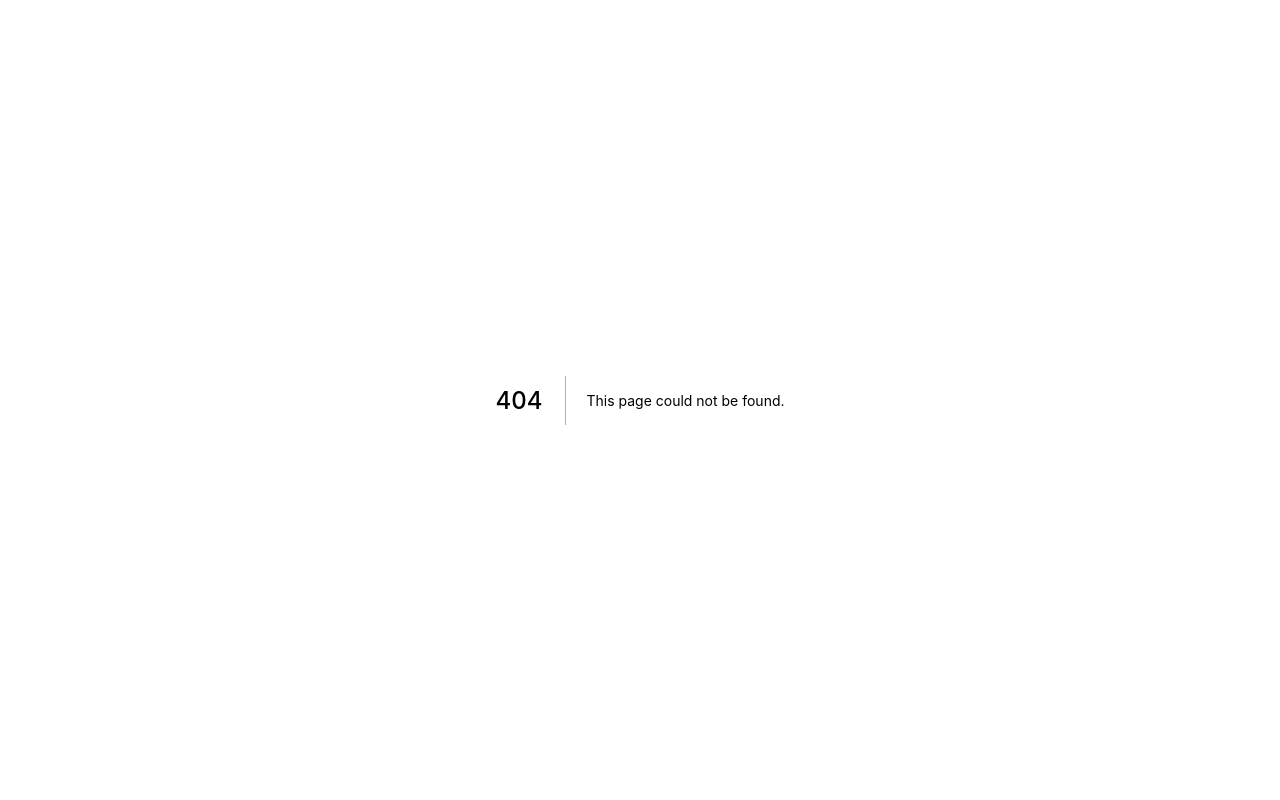
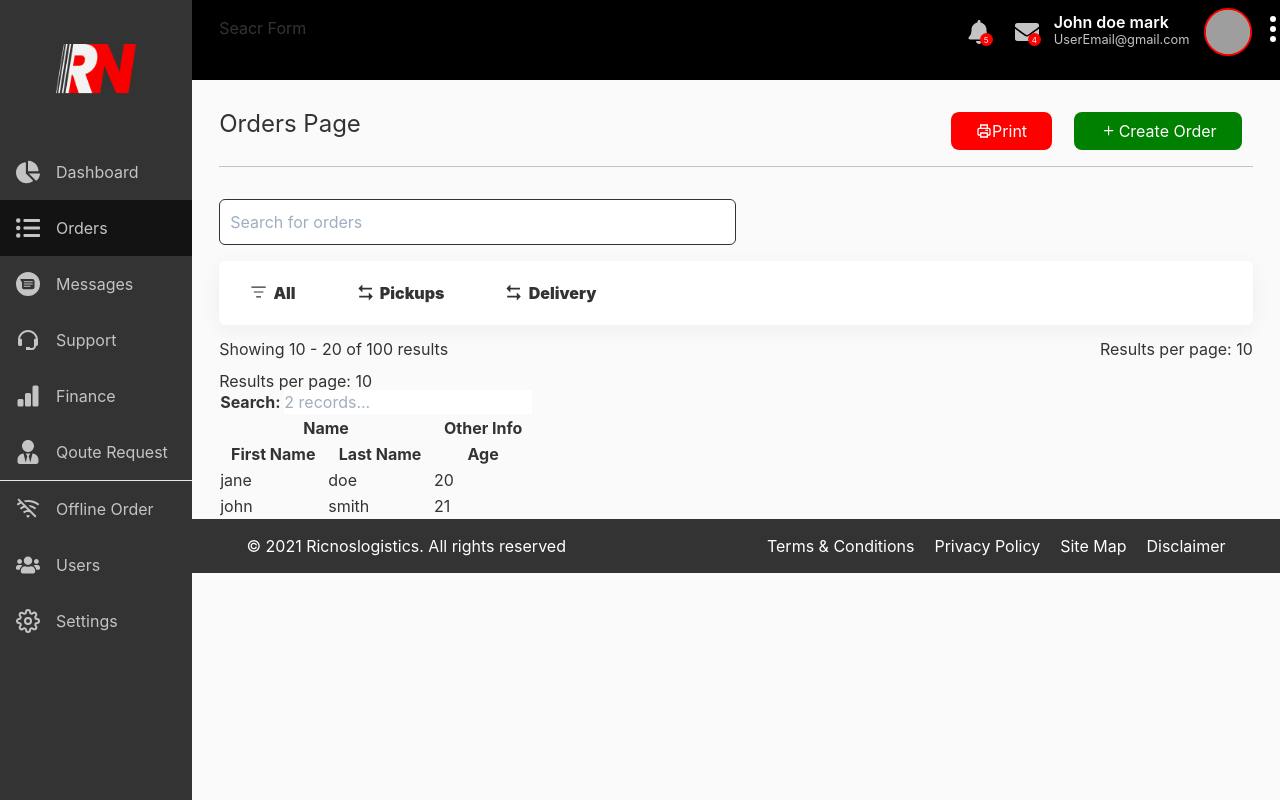
Before and after one commit to calebbenjin/ricnosadmin1, a Next.js app: page /orders in a window 1280 px wide. Before the commit this address had no page. Built offline with nearby package versions, Linux system fonts and the light colour scheme; grey boxes are pictures that could not be loaded.

Commit message:
'Order-table-with-React-table'

```diff
--- a/components/atoms/Button.js
+++ b/components/atoms/Button.js
@@ -1,17 +1,29 @@
 import styled from 'styled-components'
 
 
-export default function ButtonComponent() {
+export default function Button({ children, className }) {
   return (
-    <Button>
-
-    </Button>
+    <ButtonComponent type="submit" className={className}>
+      {children}
+    </ButtonComponent>
   )
 }
 
 
 
-const Button = styled.button`
+const ButtonComponent = styled.button`
   background: red;
+  color: #fff;
+  padding: 7px 25px;
+  border-radius: 8px;
+  transition: all 0.3s ease-in;
+  font-size: ${(props) => props.theme.fontSize.small};
+  margin: 0 0.7rem;
+  display: flex;
+  align-items: center;
+  justify-content: center;
 
+  &:hover {
+    background: #9c0202;
+  }
 `;
--- /dev/null
+++ b/components/atoms/DefaultColumFilter.js
@@ -0,0 +1,15 @@
+export default function DefaultColumnFilter({
+  column: { filterValue, preFilteredRows, setFilter }
+}) {
+  const count = preFilteredRows.length;
+
+  return (
+    <input
+      value={filterValue || ""}
+      onChange={e => {
+        setFilter(e.target.value || undefined);
+      }}
+      placeholder={`Search ${count} records...`}
+    />
+  );
+};
--- /dev/null
+++ b/components/atoms/GlobalFilters.js
@@ -0,0 +1,25 @@
+
+
+export default function GlobalFilters({
+  preGlobalFilteredRows,
+  globalFilter,
+  setGlobalFilter,
+}) {
+  const count = preGlobalFilteredRows && preGlobalFilteredRows.length;
+
+  return (
+    <span>
+      Search:{" "}
+      <input
+        value={globalFilter || ""}
+        onChange={e => {
+          setGlobalFilter(e.target.value || undefined); // Set undefined to remove the filter entirely
+        }}
+        placeholder={`${count} records...`}
+        style={{
+          border: "0"
+        }}
+      />
+    </span>
+  );
+}
--- a/components/atoms/Heading.js
+++ b/components/atoms/Heading.js
@@ -18,4 +18,8 @@ const SecHeading = styled.div`
   color: ${props => props.theme.colors.primary};
   font-size: ${props => props.theme.fontSize.medium};
   /* font-weight: ${props => props.fontWeight ? props.fontWeight : '400'}; */
+
+  h2 {
+    font-weight: ${(props) => props.theme.fontWeight.bold};
+  }
 `;
--- a/components/atoms/Sidebar.js
+++ b/components/atoms/Sidebar.js
@@ -23,7 +23,7 @@ export default function Sidebar() {
             <FaChartPie className='icon' /> Dashboard
           </a>
         </Link>
-        <Link href='/dashboard/orders'>
+        <Link href='/orders'>
           <a className='navLink'>
             <FaListUl className='icon' /> Orders
           </a>
--- /dev/null
+++ b/components/atoms/Table.js
@@ -0,0 +1,108 @@
+import React, { useState, useMemo, useEffect } from 'react'
+import DefaultColumnFilter from './DefaultColumFilter'
+import GlobalFilter from './GlobalFilters'
+import {  useTable, useFilters, useSortBy, useGlobalFilter } from 'react-table'
+
+export default function Table({ data, columns }) {
+  const [tableData, setTableData] = useState([])
+
+  const filterTypes = useMemo(
+    () => ({
+      text: (rows, id, filterValue) => {
+        return rows.filterTypes((row) => {
+          const rowValue = row.values[id]
+          return rowValue !== undefined
+            ? String(rowValue)
+                .toLowerCase()
+                .startsWith(String(filterValue).toLowerCase())
+            : true
+        })
+      },
+    }),
+    []
+  )
+
+  const defaultColumn = React.useMemo(
+    () => ({
+      Filter: DefaultColumnFilter,
+    }),
+    []
+  )
+
+  const {
+    getTableProps,
+    getTableBodyProps,
+    headerGroups,
+    rows,
+    prepareRow,
+    state,
+    visibleColumns,
+    preGlobalFilteredRows,
+    setGlobalFilter,
+  } = useTable(
+    {
+      columns,
+      data,
+      defaultColumn,
+      filterTypes,
+    },
+    useFilters,
+    useGlobalFilter,
+    useSortBy,
+  )
+
+  return (
+    <div>
+      <table {...getTableProps()}>
+        <thead>
+
+        <tr>
+          <th
+            colSpan={visibleColumns.length}
+            style={{
+              textAlign: "left"
+            }}
+          >
+            <GlobalFilter
+              preGlobalFilteredRows={preGlobalFilteredRows}
+              globalFilter={state.globalFilter}
+              setGlobalFilter={setGlobalFilter}
+            />
+          </th>
+        </tr>
+          {headerGroups.map((headerGroup) => (
+            <tr {...headerGroup.getHeaderGroupProps()}>
+              {headerGroup.headers.map((column) => (
+                <th {...column.getHeaderProps(column.getSortByToggleProps())}>
+                  {column.render('Header')}
+                  {/* <div>{column.canFilter ? column.render("Filter") : null}</div> */}
+                  <span>
+                    {column.isSorted
+                      ? column.isSortedDesc
+                        ? ' 🔽'
+                        : ' 🔼'
+                      : ''}
+                  </span>
+                </th>
+              ))}
+            </tr>
+          ))}
+
+
+        </thead>
+        <tbody {...getTableBodyProps()}>
+          {rows.map((row, i) => {
+            prepareRow(row)
+            return (
+              <tr {...row.getRowProps()}>
+                {row.cells.map((cell) => {
+                  return <td {...cell.getCellProps()}>{cell.render('Cell')}</td>
+                })}
+              </tr>
+            )
+          })}
+        </tbody>
+      </table>
+    </div>
+  )
+}
--- a/package.json
+++ b/package.json
@@ -12,6 +12,7 @@
     "@chakra-ui/react": "^1.6.5",
     "@emotion/react": "^11.4.0",
     "@emotion/styled": "^11.3.0",
+    "@material-ui/core": "^4.12.3",
     "babel-plugin-styled-components": "^1.13.2",
     "framer-motion": "^4.1.17",
     "fusioncharts": "^3.17.0",
@@ -22,6 +23,7 @@
     "react-fusioncharts": "^3.1.2",
     "react-hook-form": "^7.12.2",
     "react-icons": "^4.2.0",
+    "react-table": "^7.7.0",
     "styled-components": "^5.3.0",
     "webpack": "^5.47.1",
     "webpack-cli": "^4.7.2"
--- /dev/null
+++ b/pages/orders.js
@@ -0,0 +1,146 @@
+import React, { useMemo, useState, useEffect } from 'react'
+import { BsPlus } from 'react-icons/bs'
+import { BiPrinter } from 'react-icons/bi'
+import { VscListFilter } from 'react-icons/vsc'
+import { RiArrowLeftRightFill } from 'react-icons/ri'
+import Button from '../components/atoms/Button'
+import Container from '../components/atoms/Container'
+import Table from '../components/atoms/Table'
+import Heading from '../components/atoms/Heading'
+import Layout from '../components/organisms/Layout'
+import styled from 'styled-components'
+
+export default function OrdersPage() {
+  const data = [
+    { firstName: "jane", lastName: "doe", age: 20 },
+    { firstName: "john", lastName: "smith", age: 21 }
+  ];
+
+  const columns = [
+    {
+      Header: "Name",
+      columns: [
+        {
+          Header: "First Name",
+          accessor: "firstName",
+          sortType: "basic",
+          filter: "text"
+        },
+        {
+          Header: "Last Name",
+          accessor: "lastName",
+          sortType: "basic",
+          filter: "text"
+        }
+      ]
+    },
+    {
+      Header: "Other Info",
+      columns: [
+        {
+          Header: "Age",
+          accessor: "age",
+          sortType: "basic",
+          filter: "text"
+        }
+      ]
+    }
+  ];
+
+  return (
+    <Layout>
+      <Container>
+        <Heading>
+          <h1>Orders Page</h1>
+          <BtnContainer className='btnContainer'>
+            <Button>
+              <BiPrinter /> Print
+            </Button>
+            <Button className='btnGreen'>
+              {' '}
+              <BsPlus className='iconSize' /> Create Order
+            </Button>
+          </BtnContainer>
+        </Heading>
+
+        <SearchHeader>
+          <input type='text' placeholder='Search for orders' />
+        </SearchHeader>
+        <FliterContainer>
+          <button>
+            <VscListFilter className='icon' /> All
+          </button>
+          <button>
+            <RiArrowLeftRightFill className='icon' /> Pickups
+          </button>
+          <button>
+            <RiArrowLeftRightFill className='icon' /> Delivery
+          </button>
+        </FliterContainer>
+        <SubHeader>
+          <h3>Showing 10 - 20 of 100 results</h3>
+          <h3>Results per page: 10</h3>
+        </SubHeader>
+
+        <h1>Results per page: 10</h1>
+        <Table columns={columns} data={data} />
+      </Container>
+    </Layout>
+  )
+}
+
+const BtnContainer = styled.div`
+  display: flex;
+  align-items: center;
+`
+
+const SearchHeader = styled.div`
+  display: flex;
+  align-items: center;
+  justify-content: space-between;
+  margin: 1rem 0;
+
+  input {
+    padding: 10px;
+    background: #fff;
+    border-radius: 6px;
+    width: 50%;
+    border: solid 1px #333;
+  }
+`
+
+const FliterContainer = styled.div`
+  display: flex;
+  align-items: center;
+  margin: 1rem 0;
+  background: #fff;
+  text-transform: uppercase;
+  width: 100%;
+  box-shadow: ${(props) => props.theme.shadows.shadow1};
+  border-radius: 6px;
+
+  button {
+    padding: 20px 30px;
+    font-weight: ${(props) => props.theme.fontWeight.bold};
+    display: flex;
+    align-items: center;
+    color: #333;
+    transition: ${(props) => props.theme.transition};
+
+    .icon {
+      font-size: 1.2rem;
+      margin-right: 5px;
+    }
+
+    &:hover {
+      color: red;
+    }
+  }
+`
+
+const SubHeader = styled.div`
+  display: flex;
+  justify-content: space-between;
+  align-items: center;
+  margin: 1rem 0;
+`
--- a/styles/globals.css
+++ b/styles/globals.css
@@ -45,16 +45,16 @@ h4 {
   }
 }
 
-.btn {
-  background: red;
+.btnGreen {
+  background: green !important;
   color: #fff;
-  padding: 7px 30px;
-  border-radius: 6px;
-  transition: all 0.3s ease-in;
+}
+.btnGreen:hover {
+  background: #029b02 !important;
 }
 
-.btn:hover {
-  background: #b90505;
+.iconSize {
+  font-size: 1.2rem;
 }
 
 .imgBg {
@@ -85,9 +85,6 @@ h4 {
   border: solid 1px #ccc;
 }
 
-.termsLink {
-  color: #eee;
-}
 
 .selected {
   background: #131313;
```
Also changed, not shown: pages/orders/[id].js (added, +64 -0 lines), 1 other file (tests, documents, lock files or other folders).
